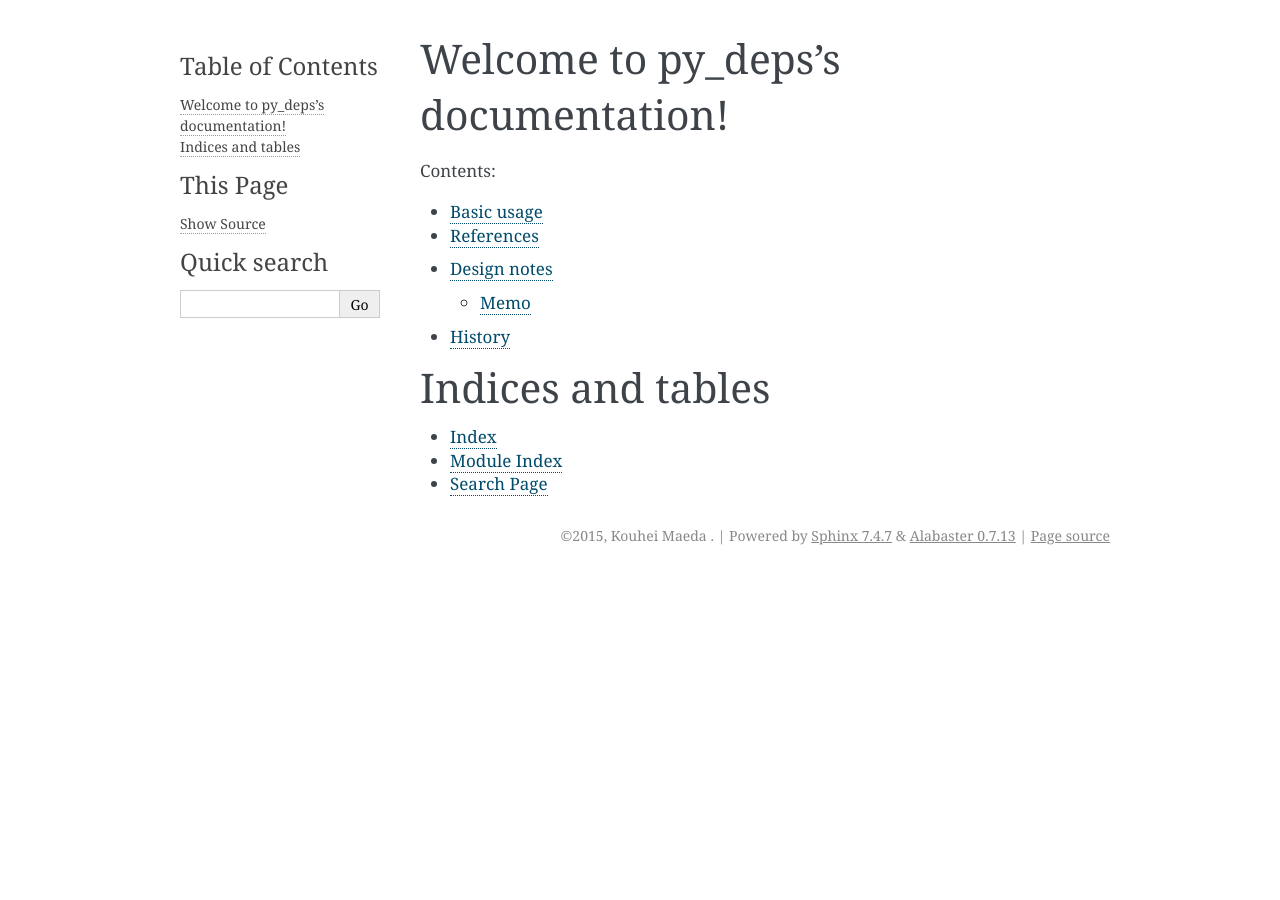
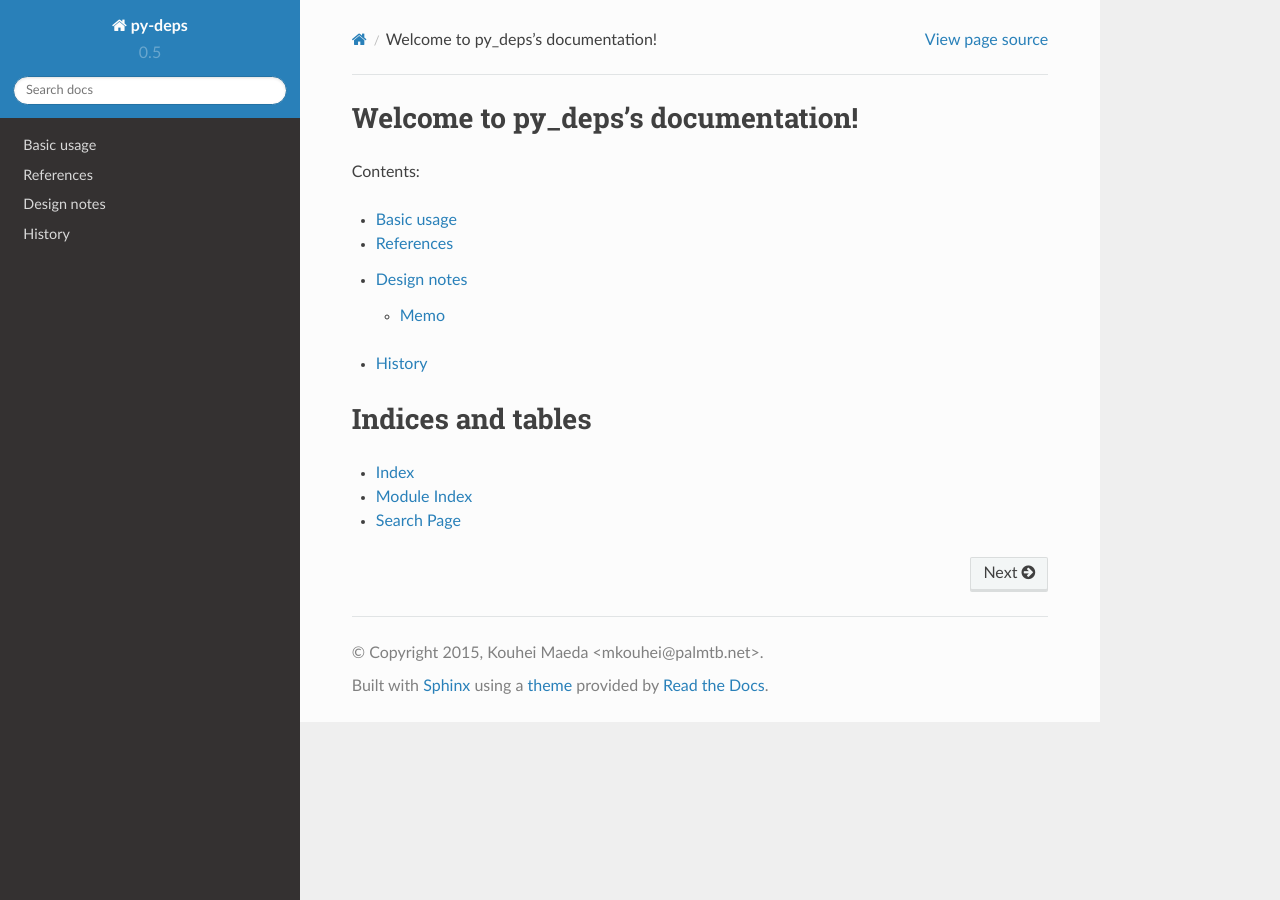
Before and after one commit to mkouhei/py-deps, a Sphinx documentation site: the page built from docs/source/index.rst, in a window 1280 px wide. Built offline with Sphinx 7.4.7 and the Read the Docs theme 2.0.0, drawn with Linux system fonts in a browser that asks for light colours.

Commit message:
Changes Sphinx theme to sphinx_rtd_theme.
Signed-off-by: Kouhei Maeda <mkouhei@palmtb.net>

```diff
--- a/docs/source/conf.py
+++ b/docs/source/conf.py
@@ -102,9 +102,7 @@ pygments_style = 'sphinx'
 
 # The theme to use for HTML and HTML Help pages.  See the documentation for
 # a list of builtin themes.
-html_theme = 'alabaster'
-if os.environ.get('READTHEDOCS'):
-    html_theme = 'sphinx_rtd_theme'
+html_theme = 'sphinx_rtd_theme'
 
 # Theme options are theme-specific and customize the look and feel of a theme
 # further.  For a list of options available for each theme, see the
```
Also changed, not shown: 1 other file.
